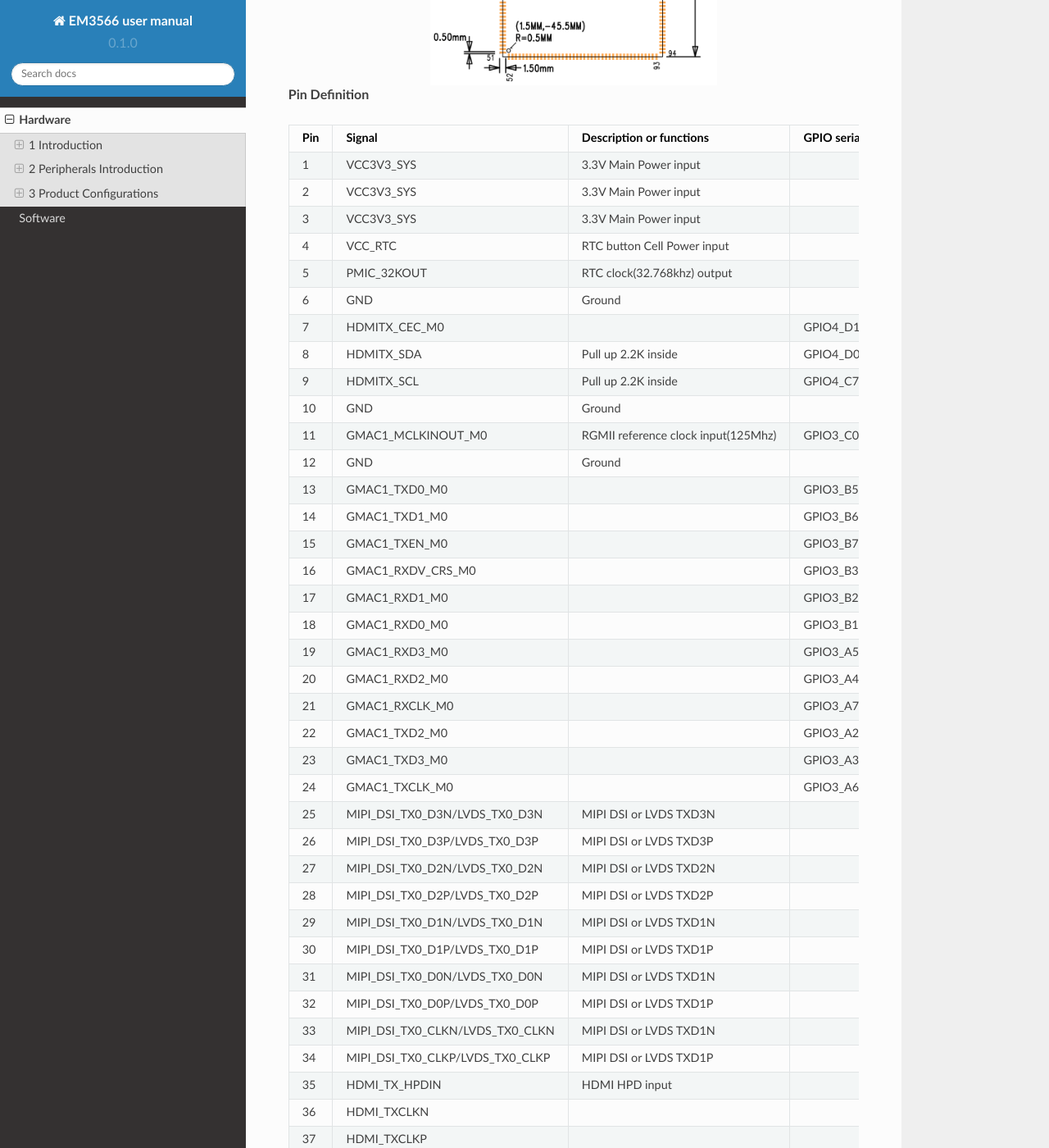
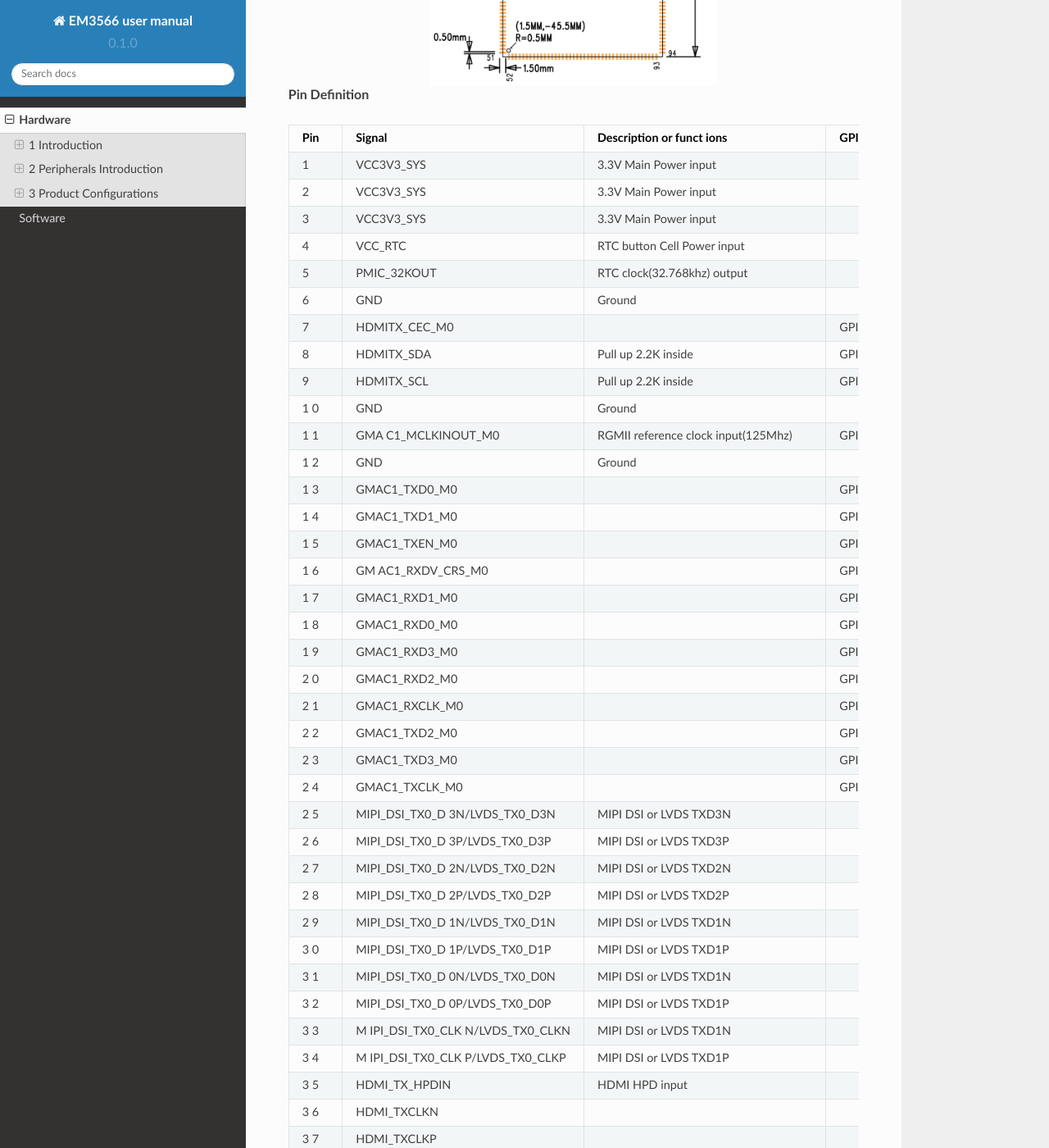
Before and after one commit to boardcon/EM3566, a Sphinx documentation site: the page built from docs/source/hardware.rst, in a window 1280 px wide and 1400 px high, scrolled down 2604 px. Shown: the whole window at 82% size. Built offline with Sphinx 7.4.7 and the Read the Docs theme 2.0.0, drawn with Linux system fonts in a browser that asks for light colours; some of the changed text lies outside the part shown.

Commit message:
Update hardware.rst

```diff
--- a/docs/source/hardware.rst
+++ b/docs/source/hardware.rst
@@ -97,216 +97,6 @@
    :width: 350px
 
 **Pin Definition**
-
-.. list-table::
-    :widths: 15 10 30 10 15
-    :header-rows: 1
-
-    * - Pin
-      - Signal
-      - Description or functions
-      - GPIO serial
-      - IO Voltage
-    * - 1
-      - VCC3V3_SYS
-      - 3.3V Main Power input
-      -
-      - 3.3V
-    * - 2
-      - VCC3V3_SYS
-      - 3.3V Main Power input
-      -
-      - 3.3V
-    * - 3
-      - VCC3V3_SYS
-      - 3.3V Main Power input
-      -
-      - 3.3V
-    * - 4
-      - VCC_RTC
-      - RTC button Cell Power input
-      -
-      - 3.0V-1.8V
-    * - 5
-      - PMIC_32KOUT
-      - RTC clock(32.768khz) output
-      -
-      - 3.3V
-    * - 6
-      - GND
-      - Ground
-      -
-      - 0V
-    * -  7
-      - HDMITX_CEC_M0
-      -
-      - GPIO4_D1_u
-      -  3.3V
-    * - 8
-      - HDMITX_SDA
-      - Pull up 2.2K inside
-      - GPIO4_D0_u
-      - 3.3V
-    * - 9
-      - HDMITX_SCL
-      - Pull up 2.2K inside
-      - GPIO4_C7_u
-      - 3.3V
-    * - 10
-      - GND
-      - Ground
-      -
-      - 0V
-    * - 11
-      - GMAC1_MCLKINOUT_M0
-      - RGMII reference clock input(125Mhz)
-      - GPIO3_C0_d
-      - 3.3V
-    * - 12
-      - GND
-      - Ground
-      -
-      - 0V
-    * - 13
-      - GMAC1_TXD0_M0
-      -
-      - GPIO3_B5_d
-      - 3.3V
-    * - 14
-      - GMAC1_TXD1_M0
-      -
-      - GPIO3_B6_d
-      - 3.3V
-    * - 15
-      - GMAC1_TXEN_M0
-      -
-      - GPIO3_B7_d
-      - 3.3V
-    * - 16
-      -  GMAC1_RXDV_CRS_M0
-      -
-      - GPIO3_B3_d
-      - 3.3V
-    * - 17
-      - GMAC1_RXD1_M0
-      -
-      - GPIO3_B2_d
-      - 3.3V
-    * - 18
-      - GMAC1_RXD0_M0
-      -
-      - GPIO3_B1_d
-      - 3.3V
-    * - 19
-      - GMAC1_RXD3_M0
-      -
-      - GPIO3_A5_d
-      - 3.3V
-    * - 20
-      - GMAC1_RXD2_M0
-      -
-      - GPIO3_A4_d
-      - 3.3V
-    * - 21
-      - GMAC1_RXCLK_M0
-      -
-      - GPIO3_A7_d
-      - 3.3V
-    * - 22
-      - GMAC1_TXD2_M0
-      -
-      - GPIO3_A2_d
-      - 3.3V
-    * - 23
-      - GMAC1_TXD3_M0
-      -
-      - GPIO3_A3_d
-      - 3.3V
-    * - 24
-      - GMAC1_TXCLK_M0
-      -
-      - GPIO3_A6_d
-      - 3.3V
-    * - 25
-      - MIPI_DSI_TX0_D3N/LVDS_TX0_D3N
-      - MIPI DSI or LVDS TXD3N
-      -
-      - 1.8V
-    * - 26
-      - MIPI_DSI_TX0_D3P/LVDS_TX0_D3P
-      - MIPI DSI or LVDS TXD3P
-      -
-      - 1.8V
-    * - 27
-      - MIPI_DSI_TX0_D2N/LVDS_TX0_D2N
-      - MIPI DSI or LVDS TXD2N
-      -
-      - 1.8V
-    * - 28
-      - MIPI_DSI_TX0_D2P/LVDS_TX0_D2P
-      - MIPI DSI or LVDS TXD2P
-      -
-      - 1.8V
-    * - 29
-      - MIPI_DSI_TX0_D1N/LVDS_TX0_D1N
-      - MIPI DSI or LVDS TXD1N
-      -
-      - 1.8V
-    * - 30
-      - MIPI_DSI_TX0_D1P/LVDS_TX0_D1P
-      - MIPI DSI or LVDS TXD1P
-      -
-      - 1.8V
-    * - 31
-      - MIPI_DSI_TX0_D0N/LVDS_TX0_D0N
-      - MIPI DSI or LVDS TXD1N
-      -
-      - 1.8V
-    * -  32
-      - MIPI_DSI_TX0_D0P/LVDS_TX0_D0P
-      - MIPI DSI or LVDS TXD1P
-      -
-      - 1.8V
-    * - 33
-      - MIPI_DSI_TX0_CLKN/LVDS_TX0_CLKN
-      - MIPI DSI or LVDS TXD1N
-      -
-      - 1.8V
-    * - 34
-      - MIPI_DSI_TX0_CLKP/LVDS_TX0_CLKP
-      - MIPI DSI or LVDS TXD1P
-      -
-      - 1.8V
-    * - 35
-      - HDMI_TX_HPDIN
-      - HDMI HPD input
-      -
-      - 3.3V
-    * - 36
-      - HDMI_TXCLKN
-      -
-      -
-      - 1.8V
-    * - 37
-      - HDMI_TXCLKP
-      -
-      -
-      - 1.8V
-    * - 38
-      - HDMI_TX0N
-      -
-      -
-      - 1.8V
-    * - 39
-      - HDMI_TX0P
-      -
-      -
-      -  1.8V
-    * - 40
-      - HDMI_TX1N
-      -
-      -
-      - 1.8V
 
 +---+-----------------+--------------------+---------------+---------+
 |Pin|Signal           |Description or funct|GPIO serial    |IO Voltag|
@@ -972,17 +774,45 @@
 | 3 | GND         | Ground           |   |      |                    |
 +---+-------------+------------------+---+------+--------------------+
 
+2.2 Audio I/O
+^^^^^^^^^^^^^^^
+-  **Headphone (J7, 3.5mm jack)**
 
+.. figure:: ./image/PJ327E.gif
+  :alt: PJ327E
 
+The EM3566 adopts audio codec ES8388 to provide stereo audio
+output/input.
 
-2 Peripherals Introduction
---------------------------
+**Feature**
 
-2.1 Power (P1)
-^^^^^^^^^^^^^^^^^^^^^^
+-  Low power
+-  Integrated ADC and DAC
+-  IIS transfer audio data
+-  Stereo output, support recording
 
-2.2 Audio I/O
-^^^^^^^^^^^^^^^^^^^^^^
++---+-----------+------------------+---+-----------+-----------------+
+| P | Signal    | Description      | P | Signal    | Description     |
+| i |           |                  | i |           |                 |
+| n |           |                  | n |           |                 |
++===+===========+==================+===+===========+=================+
+| 1 | GND       | Ground           | 2 | HP_RO     | Headphone       |
+|   |           |                  |   |           | amplifier       |
+|   |           |                  |   |           | output \_Right  |
+|   |           |                  |   |           | channel         |
++---+-----------+------------------+---+-----------+-----------------+
+| 3 | HP_LO     | Headphone        | 4 | PHE_DET   | Headphone       |
+|   |           | amplifier output |   |           | Detect          |
+|   |           | \_Left channel   |   |           |                 |
++---+-----------+------------------+---+-----------+-----------------+
+| 5 | MIC2P     | Single-end input |   |           |                 |
+|   |           | for microphone   |   |           |                 |
++---+-----------+------------------+---+-----------+-----------------+
+
+-  **SPIF-OUT (DJ2)**
+
+.. figure:: ./image/OPT.gif
+  :alt: OPT
 
 2.3 HDMI OUT (J4)
 ^^^^^^^^^^^^^^^^^^^^^^
```
Also changed, not shown: other parts of docs/source/hardware.rst (+12 -0 lines).
